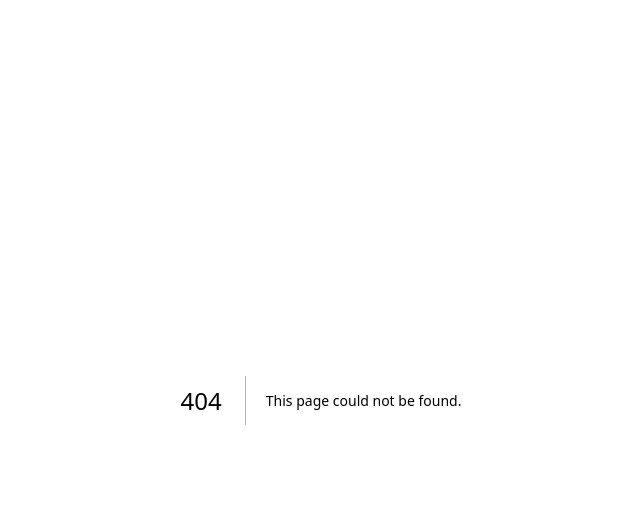
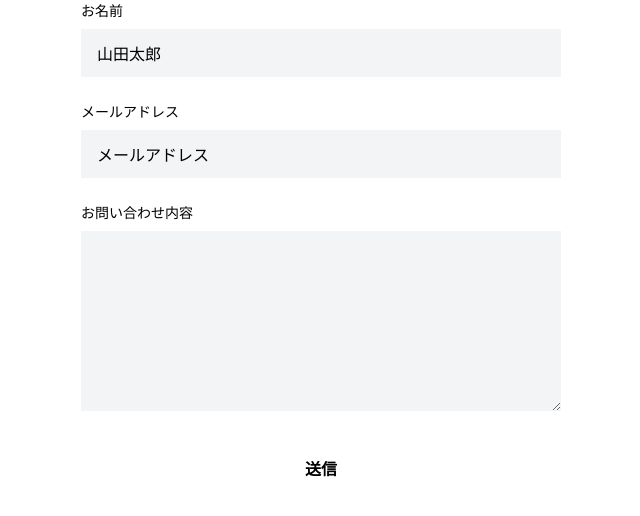
Before and after one commit to eightsenses/ridle, a Next.js app: page /contact in a window 1280 px wide. Before the commit this address had no page. Shown: the top 516 px of the page, without its empty margins (319-959 px from the left). Built offline with nearby package versions, Linux system fonts and the light colour scheme.

Commit message:
feat: お問い合わせフォームの実装とメール送信機能の追加

```diff
--- /dev/null
+++ b/emails/MailTemplate.tsx
@@ -0,0 +1,49 @@
+import {
+  Body,
+  Container,
+  Head,
+  Html,
+  Preview,
+  Section,
+  Text,
+  Tailwind
+} from '@react-email/components';
+import * as React from 'react';
+
+interface MailTemplateProps {
+  senderName: string;
+  content: string;
+}
+
+const MailTemplate = ({ senderName, content }: Readonly<MailTemplateProps>) => {
+  return (
+    <Html>
+      <Head />
+      <Preview>お問い合わせを承りました</Preview>
+      <Tailwind>
+        <Body className="bg-white font-sans text-gray-900">
+          <Container className="mx-auto max-w-2xl px-4 py-8">
+            <Text className="text-lg font-semibold">{senderName} 様</Text>
+            <Text className="leading-relaxed">
+              お問い合わせいただきありがとうございます。
+              <br />
+              本メールは、お問い合わせを受け付けたことをお知らせする自動返信メールです。
+            </Text>
+            <Text className="leading-relaxed">
+              お問い合わせ内容によってはお時間を頂戴する場合や、
+              <br />
+              ご回答いたしかねる場合がございます。あらかじめご了承ください。
+            </Text>
+            <Section className="mt-8 rounded border border-gray-100 bg-gray-50 p-4">
+              <Text className="mb-2 text-xs uppercase tracking-widest">お問い合わせ内容</Text>
+              <Text className="m-0 text-sm leading-relaxed">{content}</Text>
+            </Section>
+
+            <Text className="mt-12 border-t pt-4 text-xs text-gray-400">Ridel（ライドる）</Text>
+          </Container>
+        </Body>
+      </Tailwind>
+    </Html>
+  );
+};
+export default MailTemplate;
--- /dev/null
+++ b/src/app/api/send/route.ts
@@ -0,0 +1,28 @@
+import { NextRequest, NextResponse } from 'next/server';
+import { Resend } from 'resend';
+import MailTemplate from '@/app/contact/_components/MailTemplate';
+import { createElement } from 'react';
+
+const resend = new Resend(process.env.RESEND_API_KEY);
+const fromEmail = process.env.RESEND_FROM_EMAIL as string;
+
+export const POST = async (request: NextRequest) => {
+  try {
+    const req = await request.json();
+    const { data, error } = await resend.emails.send({
+      from: fromEmail,
+      to: [req.email],
+      bcc: fromEmail,
+      subject: 'お問い合わせありがとうございます',
+      react: createElement(MailTemplate, { senderName: req.name, content: req.message })
+    });
+
+    if (error) {
+      return NextResponse.json({ error }, { status: 500 });
+    }
+
+    return NextResponse.json(data);
+  } catch (error) {
+    return NextResponse.json({ error }, { status: 500 });
+  }
+};
--- /dev/null
+++ b/src/app/contact/_components/ContactForm.tsx
@@ -0,0 +1,62 @@
+'use client';
+import { useForm } from 'react-hook-form';
+import { zodResolver } from '@hookform/resolvers/zod';
+import { contactSchema, type ContactFormData } from '@/schemas/contact';
+import { InputField, TextareaField, SubmitButton } from '@/app/_components/form';
+
+interface ContactFormProps {
+  onSubmit: (data: ContactFormData, reset: () => void) => void;
+  buttonText: string;
+}
+
+const ContactForm: React.FC<ContactFormProps> = ({ onSubmit, buttonText }) => {
+  const {
+    register,
+    handleSubmit,
+    formState: { errors, isSubmitting },
+    reset
+  } = useForm<ContactFormData>({
+    resolver: zodResolver(contactSchema)
+  });
+  return (
+    <form onSubmit={handleSubmit((data) => onSubmit(data, reset))} className="grid gap-6">
+      <div className="w-full">
+        <InputField
+          label="お名前"
+          type="text"
+          placeholder="山田太郎"
+          field="name"
+          register={register}
+          isSubmitting={isSubmitting}
+          error={errors.name?.message}
+        />
+      </div>
+      <div>
+        <InputField
+          label="メールアドレス"
+          type="email"
+          placeholder="メールアドレス"
+          field="email"
+          register={register}
+          isSubmitting={isSubmitting}
+          error={errors.email?.message}
+        />
+      </div>
+
+      <div>
+        <TextareaField
+          label="お問い合わせ内容"
+          field="message"
+          register={register}
+          isSubmitting={isSubmitting}
+          error={errors.message?.message}
+        />
+      </div>
+
+      <SubmitButton type="submit" isSubmitting={isSubmitting}>
+        {buttonText}
+      </SubmitButton>
+    </form>
+  );
+};
+export default ContactForm;
--- /dev/null
+++ b/src/app/contact/_components/MailTemplate.tsx
@@ -0,0 +1,49 @@
+import {
+  Body,
+  Container,
+  Head,
+  Html,
+  Preview,
+  Section,
+  Text,
+  Tailwind
+} from '@react-email/components';
+import * as React from 'react';
+
+interface MailTemplateProps {
+  senderName: string;
+  content: string;
+}
+
+const MailTemplate = ({ senderName, content }: Readonly<MailTemplateProps>) => {
+  return (
+    <Html>
+      <Head />
+      <Preview>お問い合わせを承りました</Preview>
+      <Tailwind>
+        <Body className="bg-white font-sans text-gray-900">
+          <Container className="mx-auto max-w-2xl px-4 py-8">
+            <Text className="text-lg font-semibold">{senderName} 様</Text>
+            <Text className="leading-relaxed">
+              お問い合わせいただきありがとうございます。
+              <br />
+              本メールは、お問い合わせを受け付けたことをお知らせする自動返信メールです。
+            </Text>
+            <Text className="leading-relaxed">
+              お問い合わせ内容によってはお時間を頂戴する場合や、
+              <br />
+              ご回答いたしかねる場合がございます。あらかじめご了承ください。
+            </Text>
+            <Section className="mt-8 rounded border border-gray-100 bg-gray-50 p-4">
+              <Text className="mb-2 text-xs uppercase tracking-widest">お問い合わせ内容</Text>
+              <Text className="m-0 text-sm leading-relaxed">{content}</Text>
+            </Section>
+
+            <Text className="mt-12 border-t pt-4 text-xs text-gray-400">Ridel（ライドる）</Text>
+          </Container>
+        </Body>
+      </Tailwind>
+    </Html>
+  );
+};
+export default MailTemplate;
--- /dev/null
+++ b/src/app/contact/page.tsx
@@ -0,0 +1,39 @@
+'use client';
+import ContactForm from '@/app/contact/_components/ContactForm';
+import React from 'react';
+import toast from 'react-hot-toast';
+
+interface ContactFormData {
+  name: string;
+  email: string;
+  message: string;
+}
+
+export default function Contact() {
+  const handleSubmit = async (data: ContactFormData, reset: () => void) => {
+    try {
+      const res = await fetch('/api/send', {
+        method: 'POST',
+        headers: {
+          'Content-Type': 'application/json'
+        },
+        body: JSON.stringify(data)
+      });
+
+      if (!res.ok) {
+        throw new Error('送信に失敗しました');
+      }
+      toast.success('お問い合わせを送信しました。');
+      reset();
+    } catch (error) {
+      console.error('お問い合わせ送信エラー:', error);
+      toast.error('送信に失敗しました');
+    }
+  };
+
+  return (
+    <div className="mx-auto grid max-w-[480px] gap-8">
+      <ContactForm onSubmit={handleSubmit} buttonText="送信" />
+    </div>
+  );
+}
--- /dev/null
+++ b/src/schemas/contact.ts
@@ -0,0 +1,15 @@
+import { z } from 'zod';
+
+export const contactSchema = z.object({
+  name: z.string().min(1, 'お名前は必須です'),
+  email: z
+    .string()
+    .min(1, 'メールアドレスは必須です')
+    .email({ message: '有効なメールアドレスを入力してください' }),
+  message: z
+    .string()
+    .min(1, 'お問い合わせ内容を入力してください')
+    .min(10, '10文字以上で入力してください')
+});
+
+export type ContactFormData = z.infer<typeof contactSchema>;
```
Also changed, not shown: package.json (+10 -1 lines), 1 other file (tests, documents, lock files or other folders).
